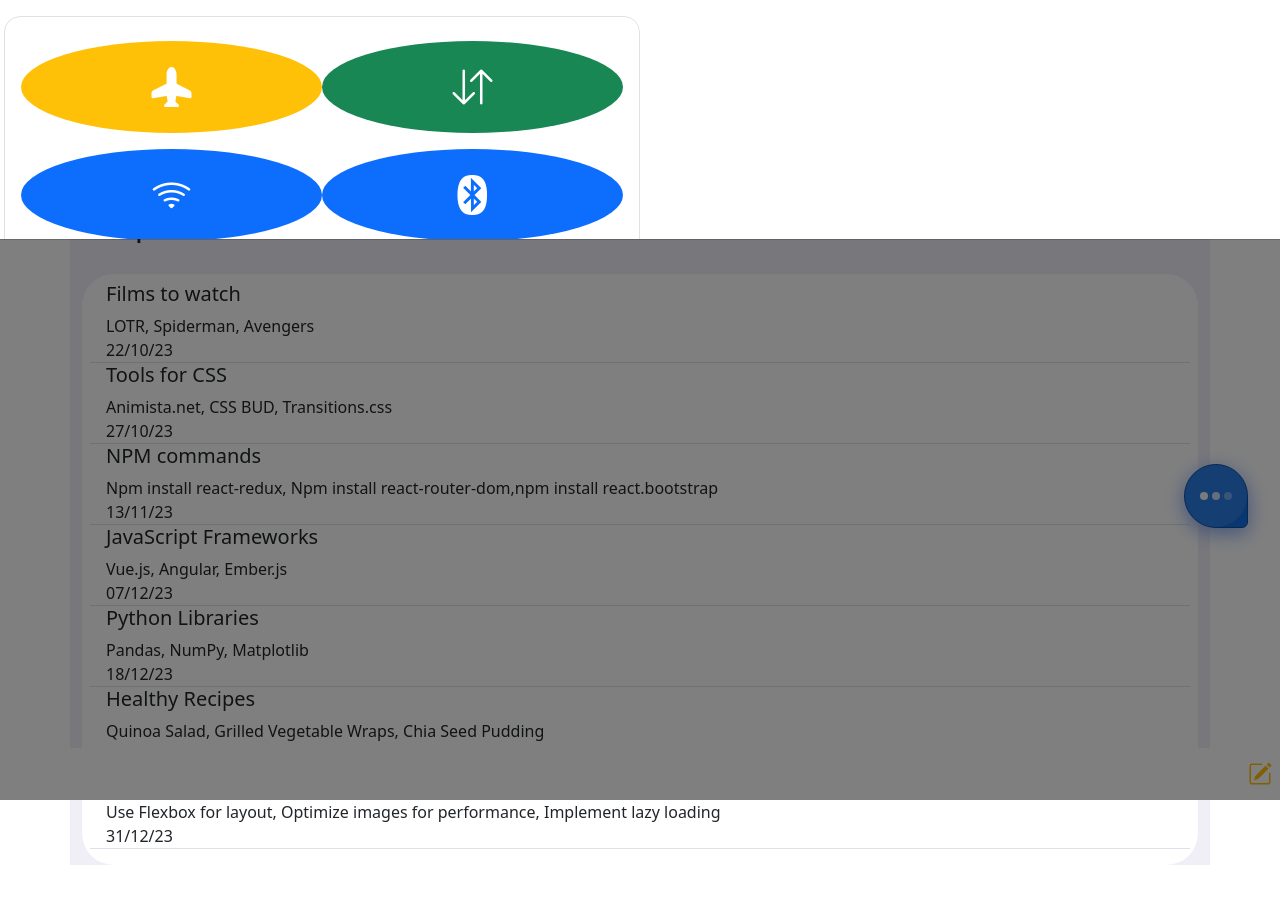
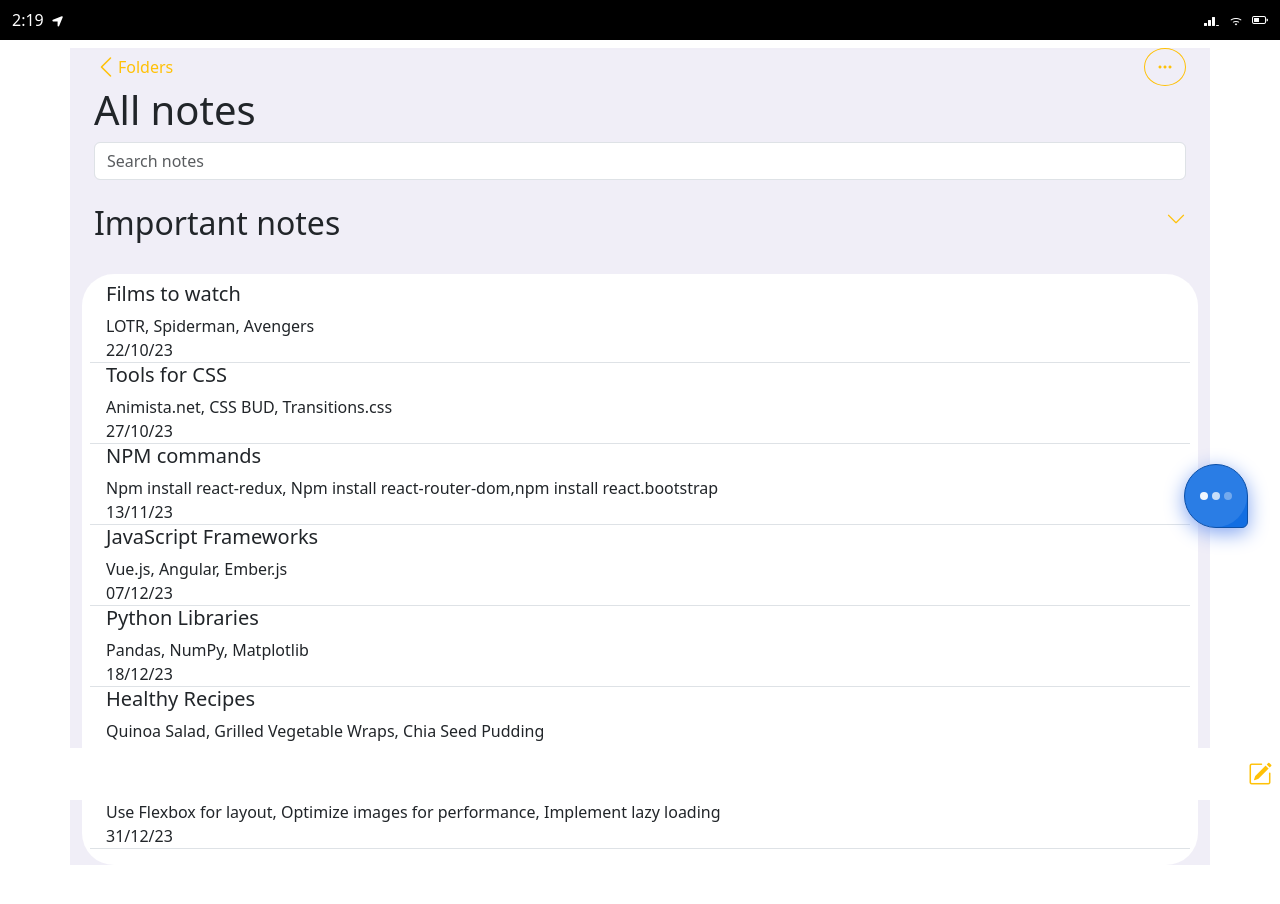
Before and after one commit to iam-Igor/ios_clone, a React (Create React App) app: page /Notes in a window 1280 px wide. Shown: the top 904 px of the page. Built offline with nearby package versions, Linux system fonts and the light colour scheme.

Commit message:
added control center swipe gestures

```diff
--- a/src/App.css
+++ b/src/App.css
@@ -8,6 +8,10 @@
 
 .col-custom {
   width: 14.2857%;
+}
+
+.custom-div {
+  width: 45%;
 }
 /* animazione in entrata delle app */
 
@@ -279,7 +283,15 @@ canvas {
   color: red; /* Cambia il colore del placeholder come desideri */
 }
 
+/* control center */
+
 .control {
-  backdrop-filter: blur(60px);
-  backdrop-filter: grayscale(20%);
+  background-color: lightgray;
+  color: black;
+  backdrop-filter: blur(10px);
+  backdrop-filter: grayscale(50%);
 }
+
+.control-top {
+  background-color: beige;
+}
--- a/src/App.js
+++ b/src/App.js
@@ -15,12 +15,15 @@ import CameraApp from "./comps/CameraApp";
 import Safari from "./comps/Safari";
 import CalendarApp from "./comps/CalendarApp";
 import ControlCenter from "./comps/ControlCenter";
+import { useSelector } from "react-redux";
 
 function App() {
+  const transition = useSelector((state) => state.transition);
+
   return (
     <BrowserRouter>
       <CustomNav />
-      <ControlCenter />
+      <ControlCenter show={transition} />
       <Routes>
         <Route path="/" element={<HomeScreen />} />
         <Route path="/Weather/" element={<WeatherApp />} />
--- a/src/comps/ControlCenter.jsx
+++ b/src/comps/ControlCenter.jsx
@@ -1,30 +1,65 @@
 import { Container, Offcanvas, Row, Col } from "react-bootstrap";
 import { useState } from "react";
+import { useDispatch } from "react-redux";
+import { TRANSITION } from "../redux/store/store";
 
-const ControlCenter = () => {
-  const [show, setShow] = useState(true);
+const ControlCenter = ({ show }) => {
+  const dispatch = useDispatch();
 
-  const handleClose = () => setShow(false);
-  const handleShow = () => setShow(true);
   return (
-    <Offcanvas show={show} onHide={handleClose} placement="top">
-      <Offcanvas.Body className="control">
-        <Row>
-          <Col className="d-flex fs-1 flex-wrap border rounded-4 p-3 col-6 text-white">
-            <div className="w-50 text-center my-2 bg-warning p-3 rounded-circle">
+    <Offcanvas
+      show={show}
+      placement="top"
+      onHide={() => {
+        dispatch({ type: TRANSITION, payload: false });
+      }}
+    >
+      <Offcanvas.Body className="control-top">
+        <Row className="justify-content-around px-2">
+          <Col className="d-flex fs-6 flex-wrap border rounded-4 p-3 py-0 col-5 text-white control">
+            <div className="custom-div text-center my-2 bg-warning p-3 rounded-circle me-2">
               <i className="bi bi-airplane-fill"></i>
             </div>
-            <div className="w-50 text-center my-2 bg-success p-3 rounded-circle">
+            <div className="custom-div text-center my-2 bg-success p-3 rounded-circle">
               <i className="bi bi-arrow-down-up"></i>
             </div>
-            <div className="w-50 text-center my-2 bg-primary p-3 rounded-circle">
+            <div className="custom-div text-center my-2 bg-primary p-3 rounded-circle me-2">
               <i className="bi bi-wifi"></i>
             </div>
-            <div className="w-50 text-center my-2 bg-primary p-3 rounded-circle">
+            <div className="custom-div text-center my-2 bg-primary p-3 rounded-circle">
               <i className="bi bi-bluetooth"></i>
             </div>
           </Col>
-          <Col></Col>
+          <Col className="d-flex flex-column border rounded-4 col-5 p-3 py-2 justify-content-between control">
+            <div className="text-end">
+              <i className="bi bi-cast"></i>
+            </div>
+            <div className="text-center">
+              <p className="mb-2">Now playing</p>
+            </div>
+            <div className="d-flex fs-1 justify-content-center mt-3">
+              <i className="bi bi-skip-backward"></i>
+              <i className="bi bi-play-fill"></i>
+              <i className="bi bi-skip-forward"></i>
+            </div>
+          </Col>
+          <Col className="col-5 d-flex flex-wrap fs-4 p-0 justify-content-between mt-2">
+            <div className="custom-div border rounded-3 text-center p-2 control">
+              <i className="bi bi-arrow-counterclockwise"></i>
+            </div>
+            <div className="custom-div border rounded-3 text-center p-2 control">
+              <i className="bi bi-view-stacked"></i>
+            </div>
+            <div className="d-flex align-items-center border rounded-3 w-100 p-2 mt-2 control">
+              <div>
+                <i className="bi bi-moon-fill"></i>
+              </div>
+              <div className="fs-6">
+                <p className="m-0">Full Immersion</p>
+              </div>
+            </div>
+          </Col>
+          <Col className="col-5"></Col>
         </Row>
       </Offcanvas.Body>
     </Offcanvas>
--- a/src/comps/HomeScreen.jsx
+++ b/src/comps/HomeScreen.jsx
@@ -1,5 +1,6 @@
 import { Container, Row, Pagination } from "react-bootstrap";
 import swipeDetect from "swipe-detect";
+import { TRANSITION } from "../redux/store/store";
 
 import weatherApp from "../assets/macOS Big Sur [icons - Update]/01_weather.png";
 import memosApp from "../assets/macOS Big Sur [icons - Update]/03_voice-memos.png";
@@ -26,9 +27,11 @@ import backgroundImg from "../assets/IMG_5730.png";
 import BottomBar from "./BottomBar";
 
 import { useRef, useState, useEffect } from "react";
+import { useDispatch } from "react-redux";
 
 const HomeScreen = () => {
   const targetElementRef = useRef(null);
+  const dispatch = useDispatch();
 
   const allApps = [
     { name: "Weather", icon: weatherApp },
@@ -83,6 +86,10 @@ const HomeScreen = () => {
           paginate(2);
         } else if (swipeDirection === "right") {
           paginate(1);
+        } else if (swipeDirection === "down") {
+          dispatch({ type: TRANSITION, payload: true });
+        } else if (swipeDirection === "up") {
+          dispatch({ type: TRANSITION, payload: false });
         }
       };
 
```
